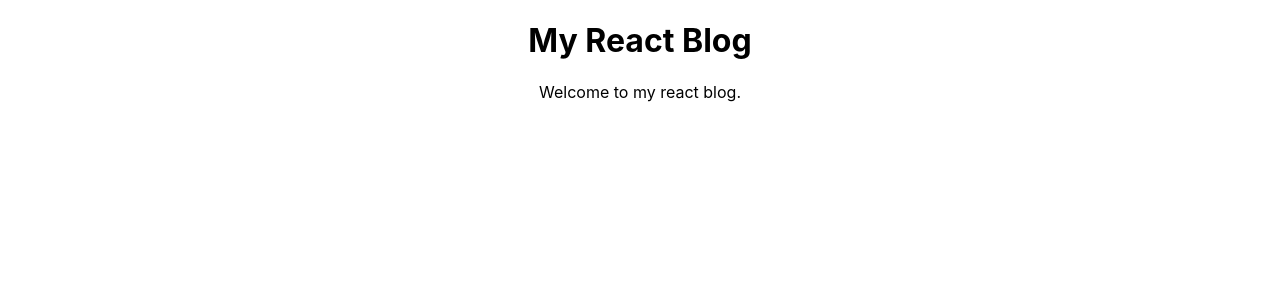
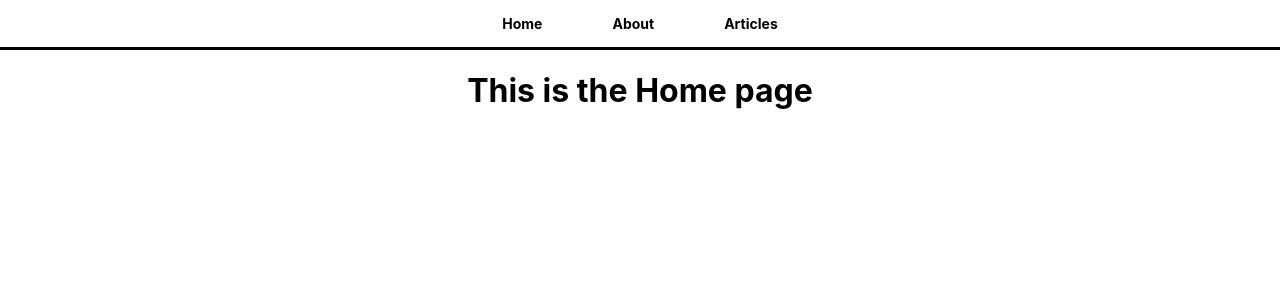
Before and after one commit to ridmi-balasooriya/React-Blog, a React (Create React App) app: page / in a window 1280 px wide. Shown: the top 300 px of the page. Built offline with nearby package versions, Linux system fonts and the light colour scheme.

Commit message:
Adding Routes to load the pages update routes in app.js and add navigation bar. Add url parameter to ArticlePage.js

```diff
--- a/package.json
+++ b/package.json
@@ -8,6 +8,7 @@
     "@testing-library/user-event": "^13.5.0",
     "react": "^18.2.0",
     "react-dom": "^18.2.0",
+    "react-router-dom": "^6.8.2",
     "react-scripts": "5.0.1",
     "web-vitals": "^2.1.4"
   },
--- a/src/App.css
+++ b/src/App.css
@@ -1,3 +1,45 @@
 .App {
   text-align: center;
 }
+nav{
+  width: 100%;
+  border-bottom: 3px solid #000;
+}
+nav ul{
+  width: auto;
+  margin: auto;
+  display: inline-block;
+  padding: 0px;
+}
+nav ul li{
+  display: inline-block;
+  margin: auto;
+}
+
+nav ul li a{
+  display: block;
+  padding: 15px 35px;
+  text-decoration: none;
+  color: #000;
+  font-size: 14px;
+  font-weight: bold;
+}
+nav ul li a:hover{
+  color: #fff;
+  background: #000;
+}
+#page_body{
+  max-width: 800px;
+  display: block;
+  margin: auto;
+  text-align: left;
+  width: 100%;
+}
+#page_body h1{
+  text-align: center;
+}
+#page_body p{
+  font-size: 15px;
+  padding-bottom: 20px;
+  line-height: 24px;
+}
--- a/src/App.js
+++ b/src/App.js
@@ -1,13 +1,27 @@
 import './App.css';
+import { BrowserRouter, Routes, Route } from 'react-router-dom';
+import HomePage from './pages/HomePage';
+import AboutPage from './pages/AboutPage';
+import ArticlesListPage from './pages/ArticlesListPage';
+import ArticlePage from './pages/ArticlePage';
+import NavBar from './NavBar';
+
 
 function App() {
   return (
-    <div className="App">
-        <h1>My React Blog</h1>
-        <div id='page_body'>
-          Welcome to my react blog.
-        </div>
-    </div>
+    <BrowserRouter>
+      <div className="App">
+          <NavBar />
+          <div id='page_body'>
+              <Routes>
+                <Route path='/' element={<HomePage />} />
+                <Route path='/about-us' element={<AboutPage />} />
+                <Route path='/articles' element={<ArticlesListPage />} />
+                <Route path='/articles/:articleId' element={<ArticlePage />} />
+              </Routes>
+          </div>
+      </div>
+      </BrowserRouter>
   );
 }
 
--- /dev/null
+++ b/src/NavBar.js
@@ -0,0 +1,15 @@
+import { Link } from "react-router-dom";
+
+const NavBar = () => {
+    return(
+        <nav>
+            <ul>
+                <li><Link to='/'>Home</Link></li>
+                <li><Link to='/about-us'>About</Link></li>
+                <li><Link to='/articles'>Articles</Link></li>
+            </ul>
+        </nav>
+    );
+}
+
+export default NavBar;
--- a/src/pages/AboutPage.js
+++ b/src/pages/AboutPage.js
@@ -0,0 +1,7 @@
+const AboutPage = () => {
+    return(
+        <h1>This is the About page</h1>
+    );
+}
+
+export default AboutPage;
--- a/src/pages/ArticlePage.js
+++ b/src/pages/ArticlePage.js
@@ -0,0 +1,20 @@
+import { useParams } from "react-router-dom";
+import articles from "./article-content";
+
+const ArticlePage = () => {
+    const params = useParams();
+    const { articleId } = params;
+    const article = articles.find( (article) => article.name === articleId);
+
+    return(
+
+        <>
+            <h1>{article.title}</h1>
+            {article.content.map((paragraph) => (
+                <p key={paragraph}>{paragraph}</p>
+            ))}
+        </>
+    );
+}
+
+export default ArticlePage;
--- a/src/pages/ArticlesListPage.js
+++ b/src/pages/ArticlesListPage.js
@@ -0,0 +1,7 @@
+const ArticlesListPage = () => {
+    return(
+        <h1>This is the Articles List page</h1>
+    );
+}
+
+export default ArticlesListPage;
--- a/src/pages/HomePage.js
+++ b/src/pages/HomePage.js
@@ -0,0 +1,7 @@
+const HomePage = () => {
+    return(
+        <h1>This is the Home page</h1>
+    );
+}
+
+export default HomePage;
```
Also changed, not shown: 2 other files (tests, documents, lock files or other folders).
